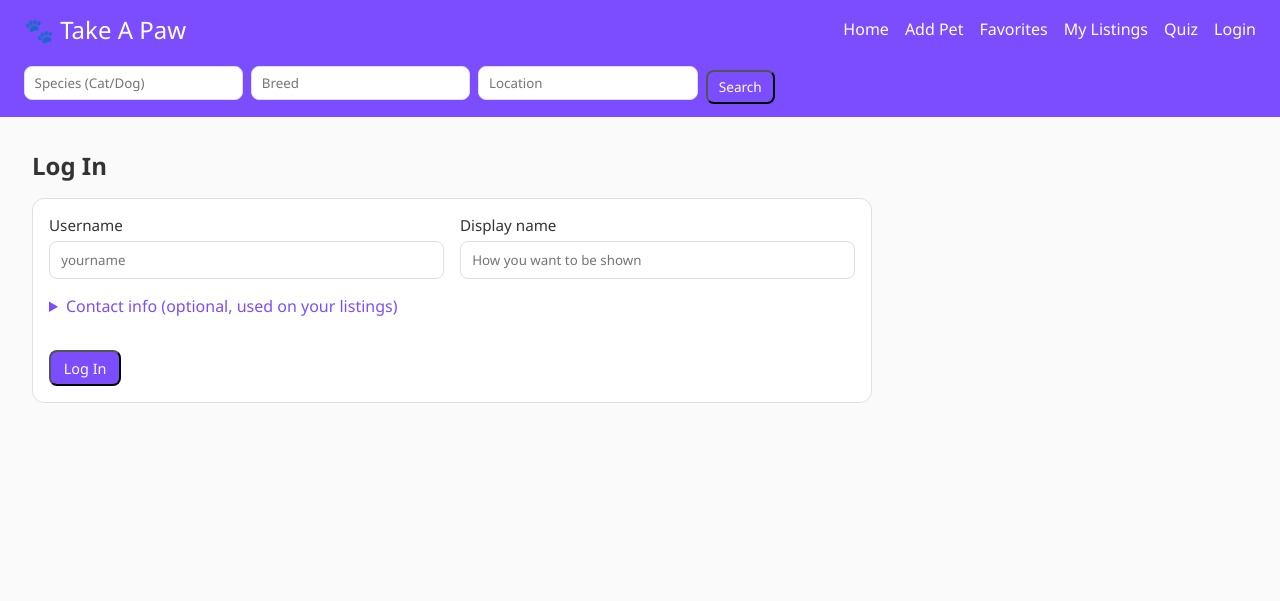
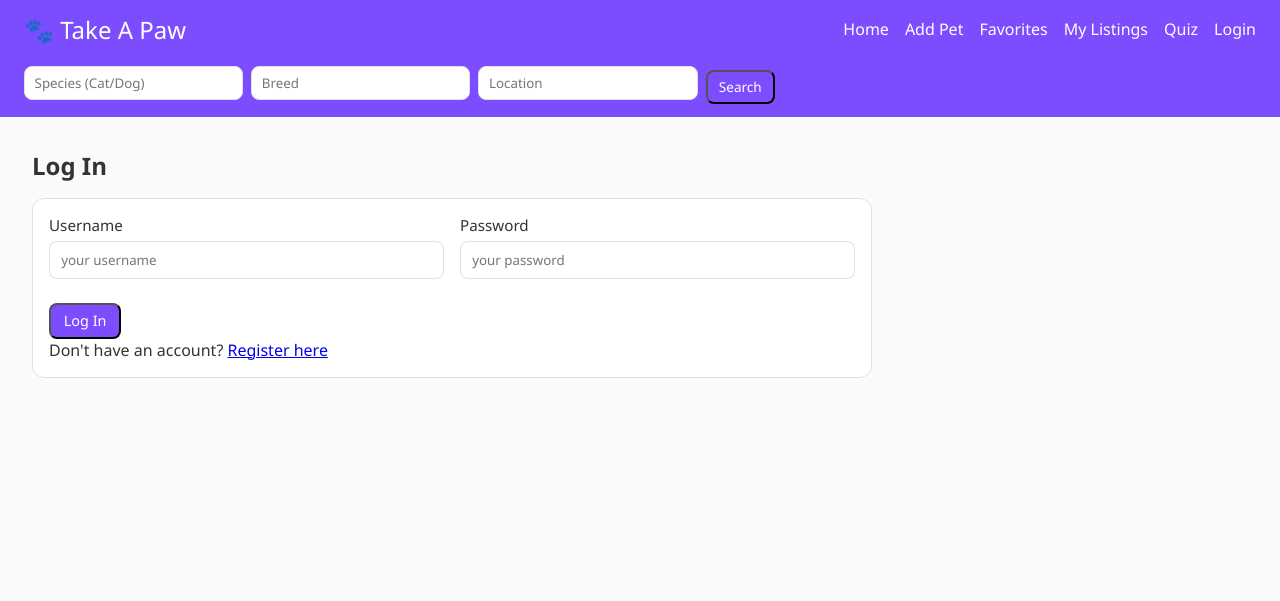
Before and after one commit to Lachi7/take-a-paw1, a Flask app: page /login in a window 1280 px wide. Shown: the top 601 px of the page. Run offline with Flask 3, Linux system fonts and the light colour scheme.

Commit message:
Created separate ;ogin/regsiter pages for easier login and esasier data flow

```diff
--- a/src/app/models.py
+++ b/src/app/models.py
@@ -11,7 +11,7 @@ class User(db.Model):
     display_name = db.Column(db.String(120), nullable=True)
     email = db.Column(db.String(120), nullable=True)
     phone = db.Column(db.String(50), nullable=True)
-    password_hash = db.Column(db.String(128), nullable=False)
+    password_hash = db.Column(db.String(256), nullable=False)
     public_contact = db.Column(db.Boolean, default=True, nullable=False)
     created_at = db.Column(db.DateTime, default=lambda: datetime.now(timezone.utc))
 
@@ -60,5 +60,5 @@ class Favorite(db.Model):
     pet_id  = db.Column(db.Integer, db.ForeignKey("pets.id"), primary_key=True)
     created_at = db.Column(db.DateTime, default=lambda: datetime.now(timezone.utc))
 
-    user = db.relationship("User", lazy=True)
-    pet  = db.relationship("Pet",  lazy=True)
+    user = db.relationship("User",backref="favorites", lazy=True)
+    pet  = db.relationship("Pet",  backref="favorited_by", lazy=True)
--- a/src/app/routes/auth.py
+++ b/src/app/routes/auth.py
@@ -1,3 +1,4 @@
+# app/routes/auth.py
 from flask import Blueprint, request, jsonify, session, redirect, url_for, render_template, flash
 from ..db import db
 from ..models import User
@@ -7,56 +8,107 @@ bp = Blueprint("auth", __name__)
 def _normalize_username(u: str) -> str:
     return (u or "").strip().lower()
 
-@bp.get("/login")
-def login_form():
-    # optional ?next=/add-pet to return after login
-    next_url = request.args.get("next") or "/"
-    return render_template("login.html", next_url=next_url)
 
-@bp.post("/login")
-def login_submit():
-    # accept JSON or form
+# =========================
+# Registration
+# =========================
+@bp.get("/register")
+def register_form():
+    return render_template("register.html")
+
+
+@bp.post("/register")
+def register_submit():
     data = request.get_json(silent=True) or request.form
-
     username = _normalize_username(data.get("username"))
-    if not username:
-        if request.is_json:
-            return jsonify({"ok": False, "error": "username required"}), 400
-        flash("Username is required.", "error")
-        return redirect(url_for("auth.login_form"))
-
-    # optional profile contact fields
+    password = data.get("password")
     display_name = data.get("display_name") or username
-    email        = (data.get("email") or "").strip() or None
-    phone        = (data.get("phone") or "").strip() or None
+    email = (data.get("email") or "").strip() or None
+    phone = (data.get("phone") or "").strip() or None
     public_contact = str(data.get("public_contact", "true")).lower() in ("1","true","yes","on")
 
-    user = User.query.get(username)
-    if not user:
-        user = User(id=username, display_name=display_name, email=email, phone=phone, public_contact=public_contact)
-        db.session.add(user)
-    else:
-        # light upsert
-        user.display_name = display_name or user.display_name
-        user.email = email or user.email
-        user.phone = phone or user.phone
-        user.public_contact = public_contact if data.get("public_contact") is not None else user.public_contact
+    if not username or not password:
+        msg = "Username and password are required."
+        if request.is_json:
+            return jsonify({"ok": False, "error": msg}), 400
+        flash(msg, "error")
+        return redirect(url_for("auth.register_form"))
+
+    # Check if user already exists
+    if User.query.filter_by(username=username).first():
+        msg = "Username already taken."
+        if request.is_json:
+            return jsonify({"ok": False, "error": msg}), 400
+        flash(msg, "error")
+        return redirect(url_for("auth.register_form"))
+
+    # Create new user
+    user = User(username=username, display_name=display_name, email=email, phone=phone, public_contact=public_contact)
+    user.set_password(password)
+    db.session.add(user)
     db.session.commit()
 
     session["user_id"] = user.id
 
-    next_url =  url_for("pets.home_index")
+    next_url = url_for("pets.home_index")
     if request.is_json:
         return jsonify({"ok": True, "user": {"id": user.id, "display_name": user.display_name}, "next": next_url})
     flash(f"Welcome, {user.display_name}!", "success")
     return redirect(next_url)
 
+
+# =========================
+# Login
+# =========================
+@bp.get("/login")
+def login_form():
+    next_url = request.args.get("next") or "/"
+    return render_template("login.html", next_url=next_url)
+
+
+@bp.post("/login")
+def login_submit():
+    data = request.get_json(silent=True) or request.form
+    username = _normalize_username(data.get("username"))
+    password = data.get("password")
+
+    if not username or not password:
+        msg = "Username and password are required."
+        if request.is_json:
+            return jsonify({"ok": False, "error": msg}), 400
+        flash(msg, "error")
+        return redirect(url_for("auth.login_form"))
+
+    user = User.query.filter_by(username=username).first()
+    if not user or not user.check_password(password):
+        msg = "Invalid username or password."
+        if request.is_json:
+            return jsonify({"ok": False, "error": msg}), 400
+        flash(msg, "error")
+        return redirect(url_for("auth.login_form"))
+
+    session["user_id"] = user.id
+    next_url = url_for("pets.home_index")
+
+    if request.is_json:
+        return jsonify({"ok": True, "user": {"id": user.id, "display_name": user.display_name}, "next": next_url})
+    flash(f"Welcome back, {user.display_name}!", "success")
+    return redirect(next_url)
+
+
+# =========================
+# Logout
+# =========================
 @bp.post("/logout")
 def logout():
     session.pop("user_id", None)
     flash("You are logged out.", "success")
     return redirect(url_for("pets.home_index"))
 
+
+# =========================
+# Current user info
+# =========================
 @bp.get("/me")
 def me():
     uid = session.get("user_id")
@@ -64,5 +116,10 @@ def me():
         return jsonify({"ok": False, "user": None})
     u = User.query.get(uid)
     return jsonify({"ok": True, "user": {
-        "id": u.id, "display_name": u.display_name, "email": u.email, "phone": u.phone, "public_contact": u.public_contact
+        "id": u.id,
+        "username": u.username,
+        "display_name": u.display_name,
+        "email": u.email,
+        "phone": u.phone,
+        "public_contact": u.public_contact
     }})
--- a/src/app/templates/login.html
+++ b/src/app/templates/login.html
@@ -5,26 +5,17 @@
 <h2>Log In</h2>
 <form class="form" method="post" action="/login">
   <input type="hidden" name="next" value="{{ next_url }}">
+
   <div class="grid">
     <label>Username
-      <input name="username" required placeholder="yourname">
+      <input name="username" required placeholder="your username">
     </label>
-    <label>Display name
-      <input name="display_name" placeholder="How you want to be shown">
+    <label>Password
+      <input name="password" type="password" required placeholder="your password">
     </label>
   </div>
 
-  <details class="details">
-    <summary>Contact info (optional, used on your listings)</summary>
-    <div class="grid">
-      <label>Email <input type="email" name="email" placeholder="you@example.com"></label>
-      <label>Phone <input name="phone" placeholder="+994..."></label>
-    </div>
-    <label class="checkbox">
-      <input type="checkbox" name="public_contact" checked> Show contact on listings
-    </label>
-  </details>
-
   <button class="btn" type="submit">Log In</button>
+  <p>Don't have an account? <a href="/register">Register here</a></p>
 </form>
 {% endblock %}
```
Also changed, not shown: src/app/templates/register.html (added, +33 -0 lines).
